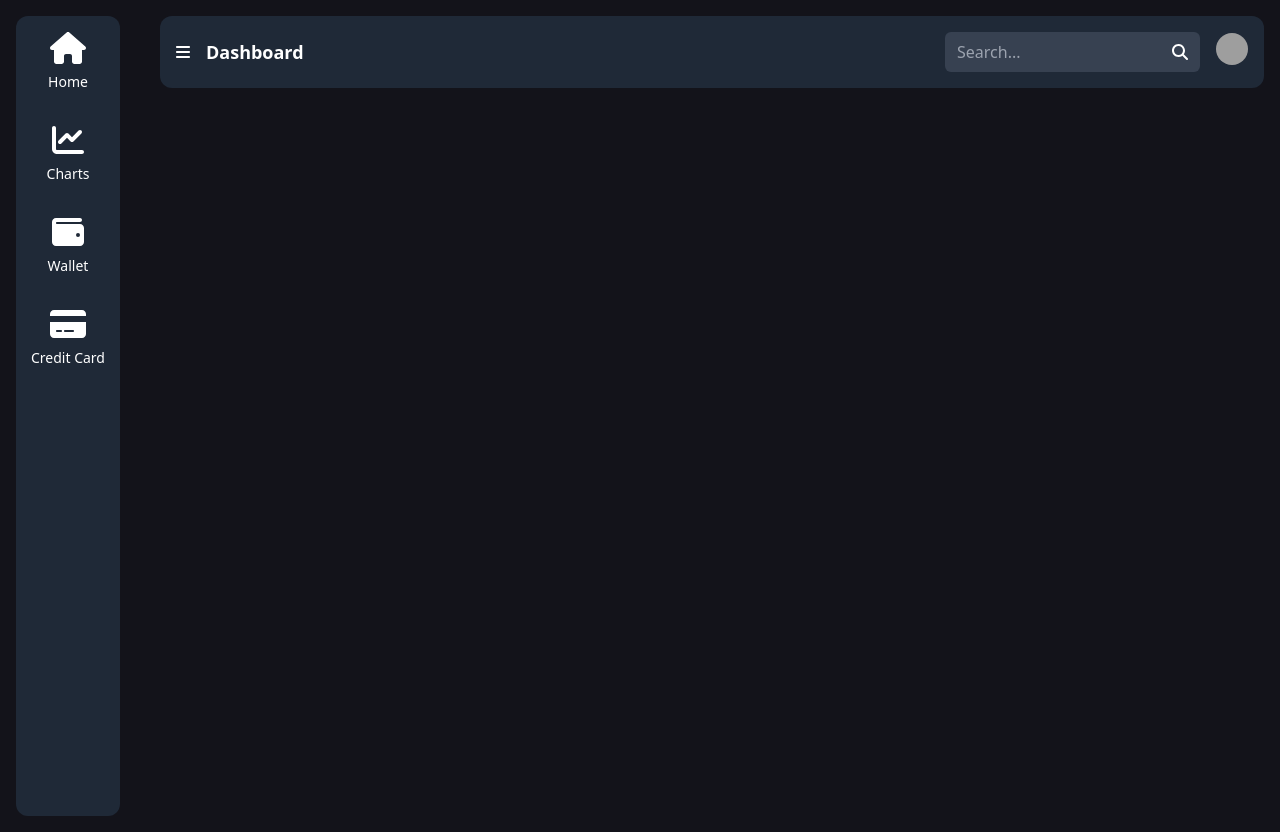
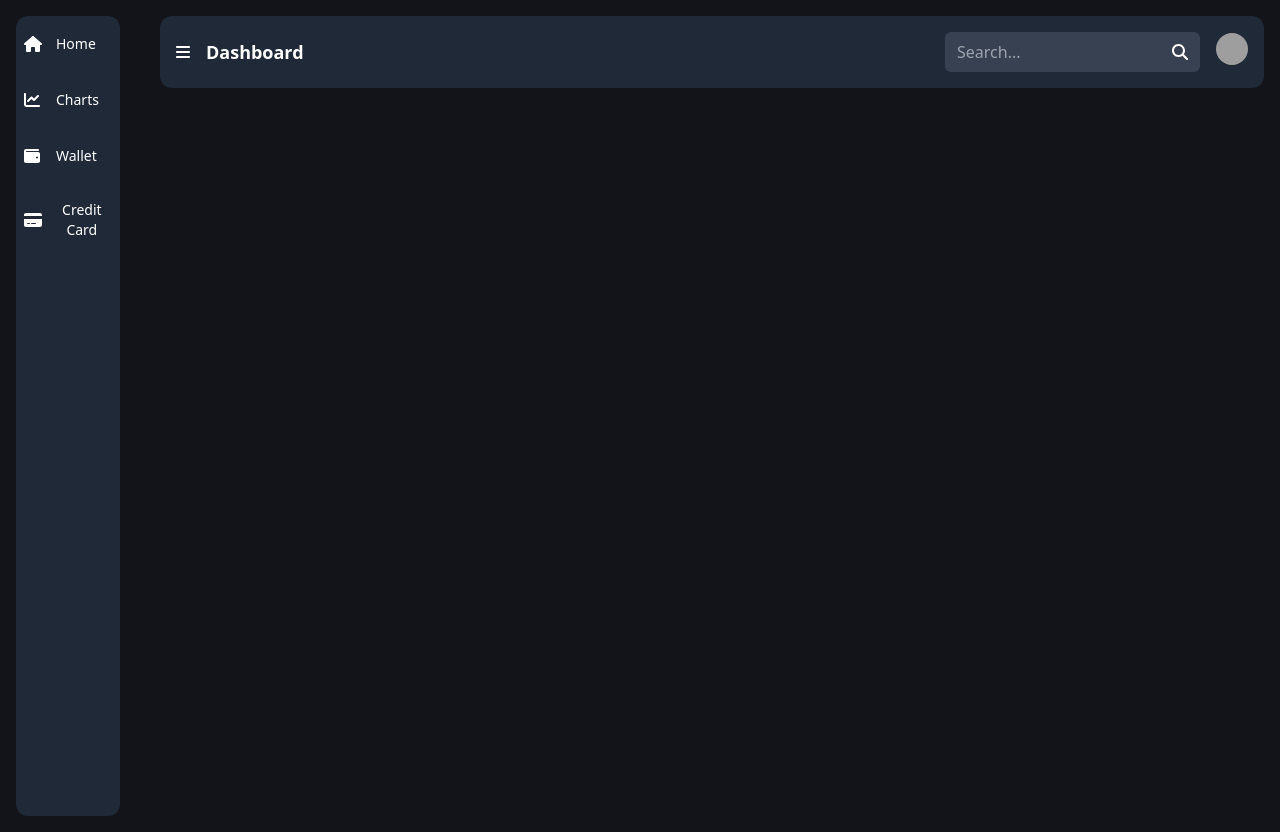
Before and after one commit to johnson419/Tencoba, a Next.js app: page /Dashboard in a window 1280 px wide. Built offline with nearby package versions, Linux system fonts and the light colour scheme; grey boxes are pictures that could not be loaded.

Commit message:
rounded-xl sidebar

```diff
--- a/components/Sidebar.js
+++ b/components/Sidebar.js
@@ -4,22 +4,30 @@ import { faHome, faChartLine, faWallet, faCreditCard } from '@fortawesome/free-s
 
 const Sidebar = () => {
   return (
-    <div className="bg-gray-800 text-white h-screen mx-auto top-0 left-3 py-4 px-2 flex flex-col items-center rounded-xl">
-      <a href="#" className="mb-8 flex flex-col items-center">
-        <FontAwesomeIcon icon={faHome} size="2x" className="mb-2" />
-        <span className="text-sm text-center">Home</span>
+    <div className="bg-gray-800 text-white h-screen mx-auto top-0 left-3 py-4 px-2 flex flex-col items-start rounded-xl">
+      <a href="#" className="mb-8 flex items-center">
+        <div className="w-6">
+          <FontAwesomeIcon icon={faHome} size="1x" />
+        </div>
+        <span className="ml-2 text-sm text-center">Home</span>
       </a>
-      <a href="#" className="mb-8 flex flex-col items-center">
-        <FontAwesomeIcon icon={faChartLine} size="2x" className="mb-2" />
-        <span className="text-sm text-center">Charts</span>
+      <a href="#" className="mb-8 flex items-center">
+        <div className="w-6">
+          <FontAwesomeIcon icon={faChartLine} size="1x" />
+        </div>
+        <span className="ml-2 text-sm text-center">Charts</span>
       </a>
-      <a href="#" className="mb-8 flex flex-col items-center">
-        <FontAwesomeIcon icon={faWallet} size="2x" className="mb-2" />
-        <span className="text-sm text-center">Wallet</span>
+      <a href="#" className="mb-8 flex items-center">
+        <div className="w-6">
+          <FontAwesomeIcon icon={faWallet} size="1x" />
+        </div>
+        <span className="ml-2 text-sm text-center">Wallet</span>
       </a>
-      <a href="#" className="mb-8 flex flex-col items-center">
-        <FontAwesomeIcon icon={faCreditCard} size="2x" className="mb-2" />
-        <span className="text-sm text-center">Credit Card</span>
+      <a href="#" className="mb-8 flex items-center">
+        <div className="w-6">
+          <FontAwesomeIcon icon={faCreditCard} size="1x" />
+        </div>
+        <span className="ml-2 text-sm text-center">Credit Card</span>
       </a>
     </div>
   );
```
